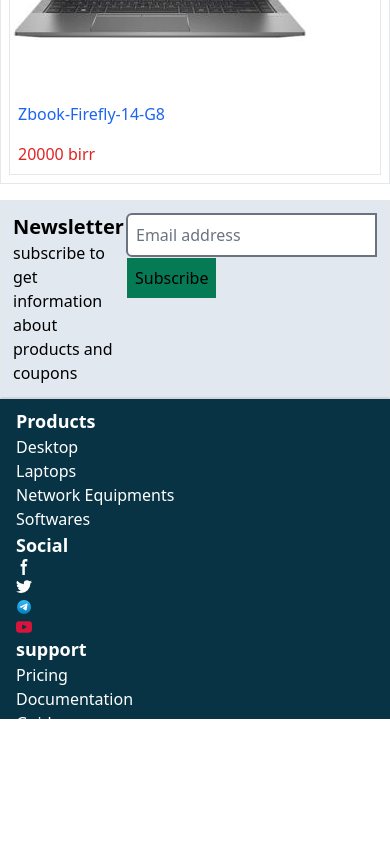
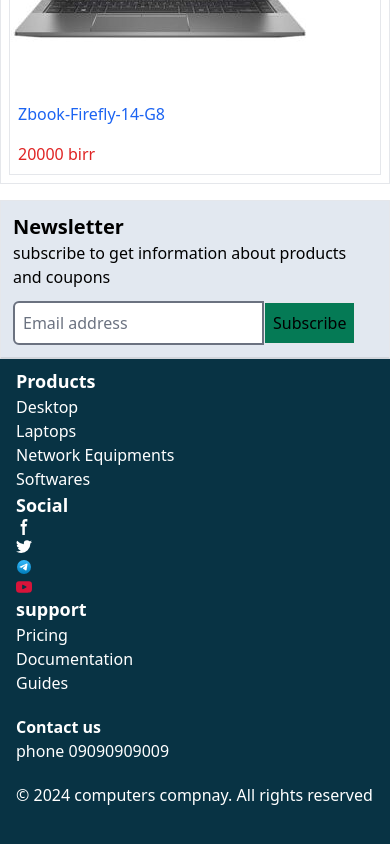
Before and after one commit to pitzee/comp-shop, a React (Vite) app in the folder ComputerShop/: page / in a window 390 px wide. Shown: the part 2516-3360 px from the top of the page. Built offline with nearby package versions, Linux system fonts and the light colour scheme.

Commit message:
footer responiveness done

```diff
--- a/ComputerShop/src/components/Footer.tsx
+++ b/ComputerShop/src/components/Footer.tsx
@@ -24,8 +24,8 @@
 
   return (
     <footer className="z-50">
-      <div className="bg-slate-200 ">
-        <div className="mt-4 p-3 flex justify-between border border-b-2 border-b-gray-300 ">
+      <div className="bg-slate-200">
+        <div className="flex flex-col space-y-3 md:flex-row mt-4 p-3 justify-between border border-b-2 border-b-gray-300">
           <div>
             <h1 className="font-bold text-xl">Newsletter</h1>
             <p>subscribe to get information about products and coupons</p>
@@ -53,7 +53,7 @@
         </div>
         <div className=""></div>
       </div>
-      <div className="bg-cyan-950 w-full h-80 mb-1">
+      <div className="bg-cyan-950 w-full md:h-80 mb-1 h-screen">
         <div className="text-white  pl-4  pr-4 pt-2 flex  flex-col md:flex-row  justify-between ">
           <div className="flex flex-col">
             <h1 className="font-bold text-lg">Products</h1>
```
